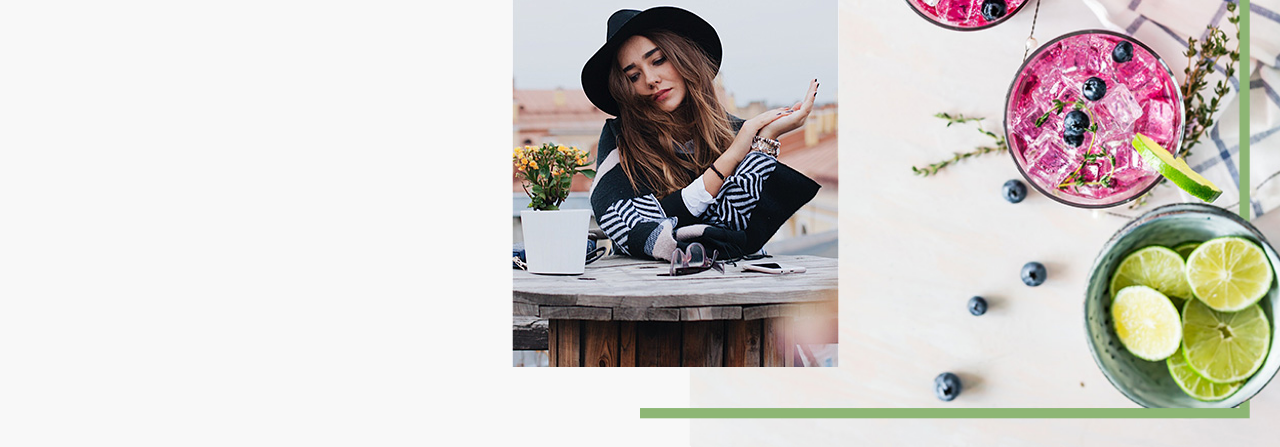
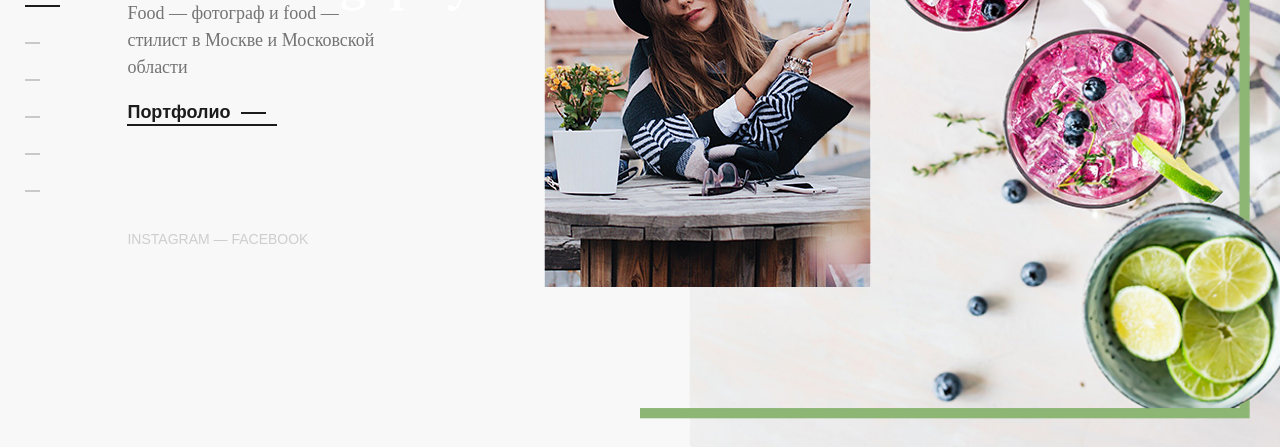
Before and after one commit to makeoverWeb/project-Voronina., a plain HTML site: page index.html in a window 1280 px wide. Shown: the part 353-800 px from the top of the page. Drawn offline with Linux system fonts and the light colour scheme; a web font is replaced by a local one.

Commit message:
complite header

```diff
--- a/css/style.css
+++ b/css/style.css
@@ -453,6 +453,22 @@ img {
 .page-header__top {
   position: relative; }
 
+.page-header__section-left {
+  display: -moz-flex;
+  display: -ms-flex;
+  display: -o-flex;
+  display: -webkit-box;
+  display: -ms-flexbox;
+  display: flex;
+  -webkit-box-orient: vertical;
+  -webkit-box-direction: normal;
+      -ms-flex-direction: column;
+          flex-direction: column;
+  -webkit-box-pack: center;
+      -ms-flex-pack: center;
+          justify-content: center;
+  height: 100%; }
+
 .page-header__section-right {
   display: none;
   padding-top: 20px;
@@ -467,6 +483,42 @@ img {
   font-size: 20px;
   font-weight: bold;
   margin-left: 50px; }
+
+.page-header__main {
+  display: -moz-flex;
+  display: -ms-flex;
+  display: -o-flex;
+  display: -webkit-box;
+  display: -ms-flexbox;
+  display: flex;
+  -webkit-box-align: center;
+      -ms-flex-align: center;
+          align-items: center;
+  -webkit-box-pack: center;
+      -ms-flex-pack: center;
+          justify-content: center;
+  position: relative;
+  height: auto;
+  width: 100%; }
+
+.page-header__pages {
+  display: none;
+  width: 20%; }
+
+.page-header__title {
+  font-size: 36px;
+  color: #fff;
+  font-family: "SourceSerifPro-Semibold";
+  text-align: left; }
+
+.page-header__text {
+  width: 260px;
+  font-size: 16px;
+  color: #ecebea;
+  font-family: "SourceSerifPro-Light"; }
+
+.page-header__social {
+  display: none; }
 
 @media (min-width: 768px) {
   .page-header {
@@ -503,24 +555,144 @@ img {
     height: 490px;
     display: block;
     background-image: url(../img/header__bg--tablet.jpg);
-    background-repeat: no-repeat; } }
+    background-repeat: no-repeat; }
+  .page-header__main {
+    display: -moz-flex;
+    display: -ms-flex;
+    display: -o-flex;
+    display: -webkit-box;
+    display: -ms-flexbox;
+    display: flex;
+    -webkit-box-align: center;
+        -ms-flex-align: center;
+            align-items: center;
+    -webkit-box-pack: center;
+        -ms-flex-pack: center;
+            justify-content: center;
+    position: relative;
+    height: 100%;
+    width: 80%; }
+  .page-header__pages {
+    display: none;
+    width: 20%; }
+  .page-header__title {
+    font-size: 36px;
+    color: #1d1c1c;
+    font-family: "SourceSerifPro-Semibold";
+    text-align: left;
+    position: relative;
+    z-index: 1; }
+    .page-header__title::before {
+      content: 'Food';
+      display: inline-block;
+      position: absolute;
+      top: -20px;
+      left: -30px;
+      color: #fff;
+      font-family: "SourceSerifPro-Semibold";
+      font-size: 42px;
+      z-index: -1; }
+    .page-header__title::after {
+      content: 'Photogrphy';
+      display: block;
+      position: absolute;
+      bottom: -20px;
+      left: 80px;
+      color: #fff;
+      font-family: "SourceSerifPro-Semibold";
+      font-size: 38px;
+      z-index: -1; }
+  .page-header__text {
+    width: 260px;
+    font-size: 16px;
+    color: #747474;
+    font-family: "SourceSerifPro-Light"; }
+  .page-header__social {
+    display: block;
+    color: #cecece;
+    font-size: 12px;
+    margin-top: 100px; } }
 
 @media (min-width: 1200px) {
   .page-header {
-    max-width: 2263px; }
+    max-width: 100%; }
   .page-header__section-left {
     width: 50%; }
   .page-header__section-right {
     width: 50%;
     background-image: url(../img/header-bg__desktop--two.jpg);
     background-size: cover;
-    background-position: center; }
+    background-position: bottom; }
   .page-header__phone {
-    margin-left: 150px; }
+    margin-left: 20%;
+    color: #747474; }
   .page-header__bg-overlay {
-    width: 350px;
+    width: 330px;
     height: 480px;
-    top: 30%; } }
+    top: 20%;
+    left: -15%; }
+  .list-desktop .list-desktop__item:nth-child(1)::before {
+    content: '';
+    position: absolute;
+    width: 90%;
+    height: 4px;
+    right: 5%;
+    background-color: #fff;
+    top: 45%;
+    opacity: .5; }
+  .page-header__title {
+    font-size: 48px; }
+  .page-header__text {
+    font-size: 18px; }
+  .page-header__title {
+    z-index: 2; }
+    .page-header__title::before {
+      font-size: 54px; }
+    .page-header__title::after {
+      bottom: -30px;
+      font-size: 50px; }
+  .page-header__social {
+    margin-top: 100px;
+    font-size: 14px; }
+  .page-header__pages {
+    display: block; } }
+
+.accent-point {
+  display: block;
+  margin-right: auto;
+  width: 150px;
+  height: 25px;
+  color: #fff;
+  font-weight: bold;
+  text-align: left;
+  border-bottom: 2px solid #fff; }
+  .accent-point span {
+    display: inline-block;
+    margin-left: 10px;
+    vertical-align: middle;
+    width: 25px;
+    height: 2px;
+    background-color: #fff; }
+
+@media (min-width: 768px) {
+  .accent-point {
+    color: #1d1c1c;
+    border-bottom: 2px solid #1d1c1c; }
+    .accent-point span {
+      background-color: #1d1c1c; } }
+
+@media (min-width: 1200px) {
+  .pages__page {
+    width: 15px;
+    height: 35px;
+    border-bottom: 2px solid #c8c9ca; }
+  .pages__page--active {
+    width: 35px;
+    border-bottom: 2px solid #1d1c1c;
+    color: #747474;
+    text-align: center;
+    font-family: "SourceSerifPro-Light";
+    font-size: 16px; } }
 
 .main-nav {
   display: -moz-flex;
@@ -533,6 +705,9 @@ img {
       -ms-flex-pack: end;
           justify-content: flex-end;
   height: auto; }
+
+.main-nav__wrapper {
+  z-index: 1; }
 
 .list-desktop {
   display: none; }
@@ -597,11 +772,12 @@ img {
   -webkit-box-orient: vertical;
   -webkit-box-direction: normal;
       -ms-flex-direction: column;
-          flex-direction: column; }
+          flex-direction: column;
+  padding: 0; }
 
 .site-list__item {
   display: block;
-  padding: 20px; }
+  padding: 20px 0; }
 
 .site-list__link {
   text-decoration: none;
@@ -621,7 +797,7 @@ img {
     background-image: url(../img/burger--tablet.png);
     z-index: 200; }
   .main-nav--opened .main-nav__wrapper {
-    z-index: 1; }
+    z-index: 2; }
   .main-nav--opened .main-nav__toggle {
     position: absolute;
     right: 20px; } }
@@ -655,4 +831,5 @@ img {
     position: relative;
     width: 30%; }
   .main-nav__wrapper {
-    width: 70%; } }
+    width: 70%;
+    position: relative; } }
--- a/index.html
+++ b/index.html
@@ -64,12 +64,33 @@
           </ul>
         </div>
       </nav>
+      <div class="page-header__main">
+        <div class="page-header__pages pages">
+          <div class="pages__page pages__page--active">01</div>
+          <div class="pages__page"></div>
+          <div class="pages__page"></div>
+          <div class="pages__page"></div>
+          <div class="pages__page"></div>
+          <div class="pages__page"></div>
+        </div>
+        <div class="page-header__about">
+          <h1 class="page-header__title">Дарья Воронина </h1>
+          <p class="page-header__text">Food — фотограф и food — стилист в Москве и Московской области</p>
+          <div class="page-header__accent-point accent-point">Портфолио<span></span></div>
+          <span class="page-header__social">INSTAGRAM — FACEBOOK</span>
+        </div>
+      </div>
     </div>
     <div class="page-header__section-right">
       <a class="page-header__phone" href="#">+7 (800) 823  48 88</a>
       <span class="page-header__bg-overlay"></span>
     </div>
   </header>
+  <system.webServer>
+    <staticContent>
+       <mimeMap fileExtension=".woff" mimeType="application/x-font-woff" />
+    </staticContent>
+  </system.webServer>
 <script < src="js/jquery-3.2.1.min.js"></script>
 <script src="js/script.js"></script>
 </body>
```
Also changed, not shown: fonts/SourceSerif-Pro-Light.woff (added).
